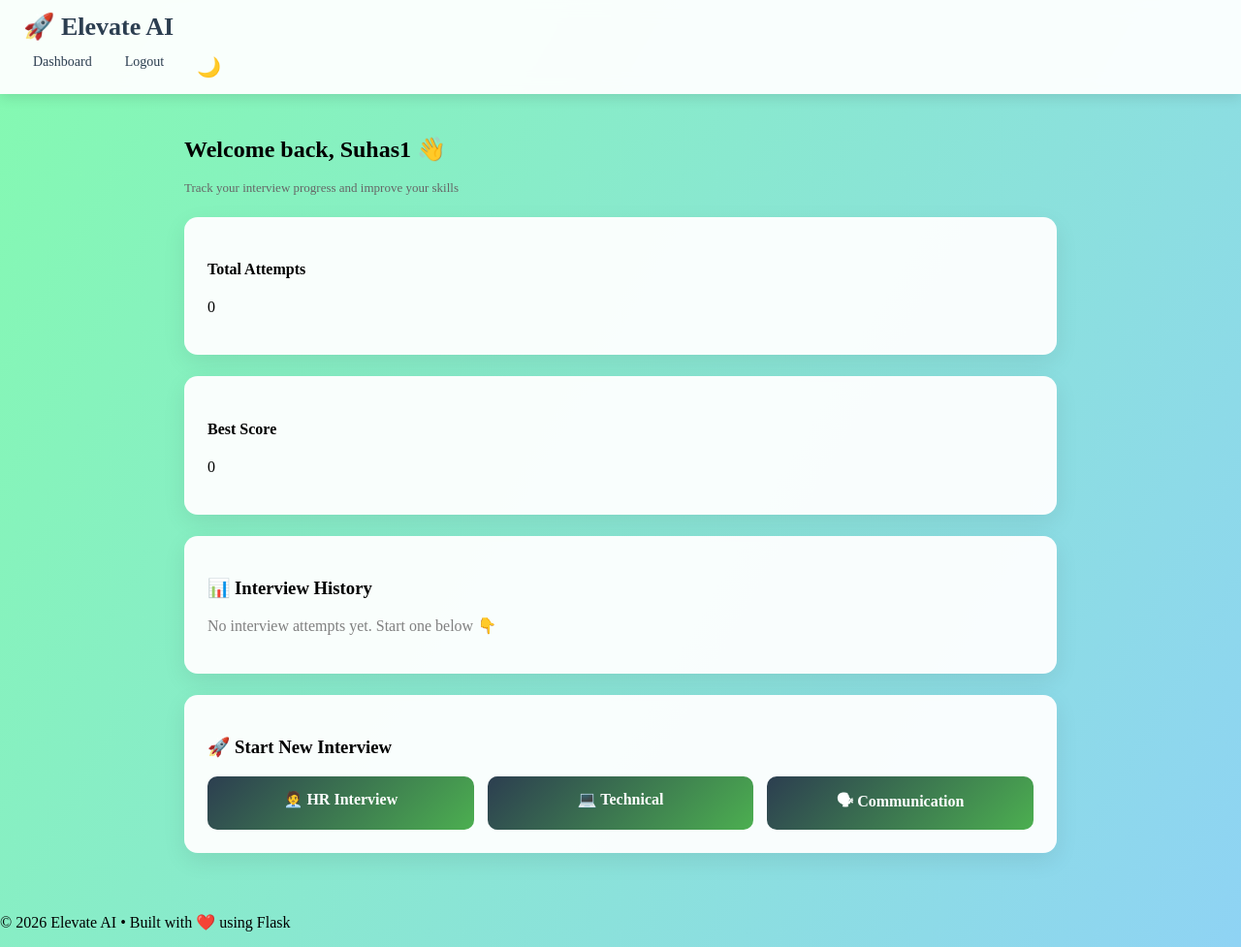
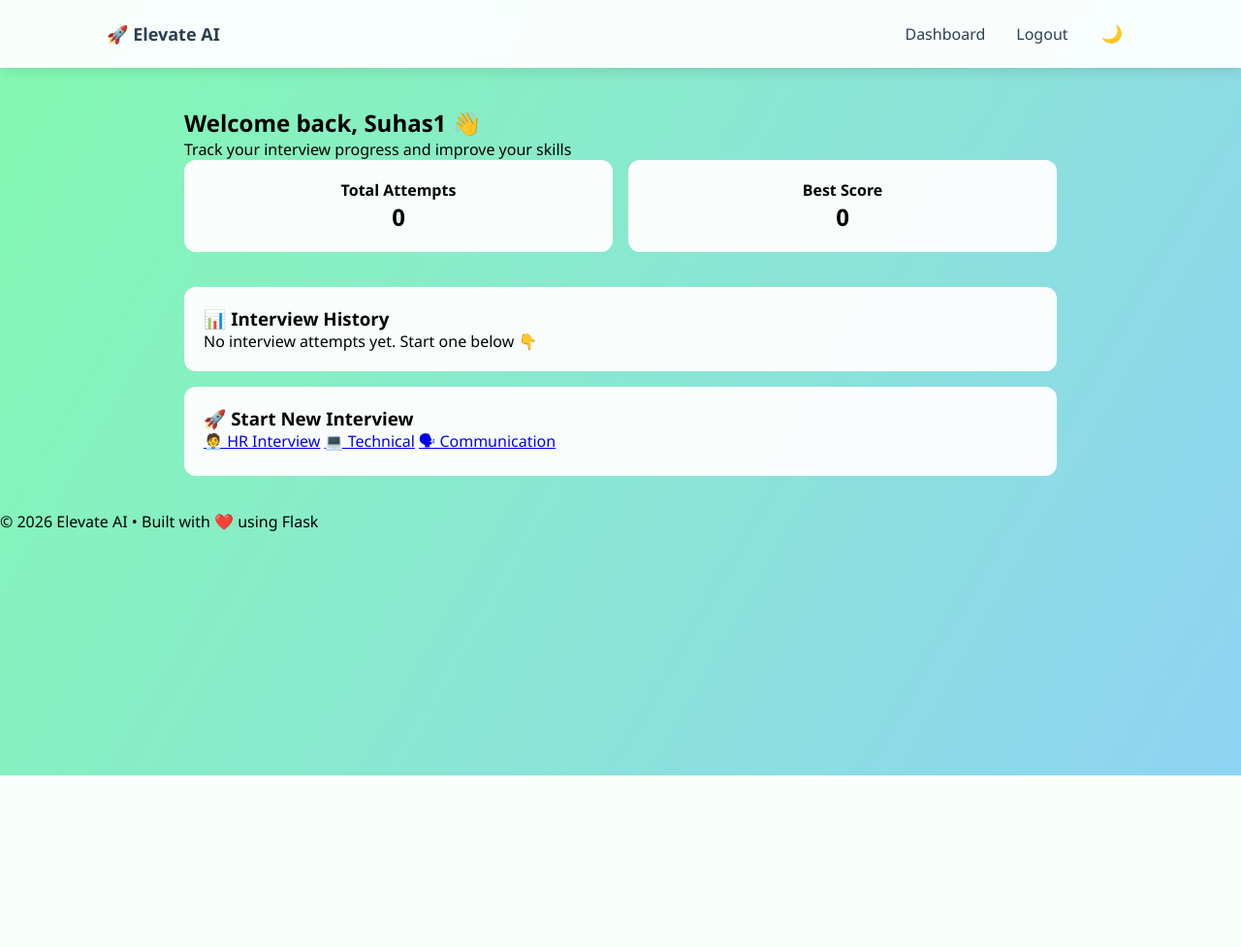
Before and after one commit to Suhas-H-N/ElevateAI, a Flask app: page /dashboard in a window 1280 px wide. Shown: the whole page at 97% size. After the commit the page ends 800 px from the top, so only its background shows below. Run offline with Flask 3, Linux system fonts and the light colour scheme; a user stored in the database is signed in; data that the repository does not hold is empty.

Commit message:
feat: redesign UI with modern styling, dark mode, and improved layout

```diff
--- a/static/style.css
+++ b/static/style.css
@@ -1,126 +1,240 @@
-/* ===== GLOBAL BODY FIX ===== */
-/* ===== GLOBAL BODY ===== */
+/* ===== GLOBAL RESET ===== */
+* {
+    margin: 0;
+    padding: 0;
+    box-sizing: border-box;
+}
+
+/* ===== BODY ===== */
 body {
-    font-family: 'Times New Roman', Times, serif;
+    font-family: 'Segoe UI', sans-serif;
     background: linear-gradient(120deg, #84FAB0, #8FD3F4);
-    margin: 0;
     min-height: 100vh;
-    padding-top: 80px; /* navbar space */
+    padding-top: 80px;
     transition: all 0.3s ease;
 }
 
-/* ===== CONTAINER ===== */
-.container {
-    background: rgba(255, 255, 255, 0.95);
-    backdrop-filter: blur(12px);
-    padding: 40px 32px;
-    border-radius: 16px;
-    box-shadow: 0 10px 30px rgba(0,0,0,0.15);
-    text-align: center;
-    width: 340px;
-
-    /* ✅ center properly */
-    margin: 40px auto;
+/* ===== MAIN WRAPPER ===== */
+.main-container {
+    width: 100%;
+    max-width: 1100px;
+    margin: auto;
+    padding: 20px;
 }
 
-/* ===== LOGO ===== */
-.logo {
-    font-size: 26px;
-    font-weight: 600;
-    margin-bottom: 6px;
+/* ===== NAVBAR ===== */
+.navbar {
+    position: fixed;
+    top: 0;
+    width: 100%;
+    background: rgba(255,255,255,0.95);
+    backdrop-filter: blur(10px);
+    box-shadow: 0 4px 12px rgba(0,0,0,0.1);
+    z-index: 1000;
 }
 
-.subtitle {
-    color: #666;
-    font-size: 13px;
-    margin-bottom: 22px;
+.nav-container {
+    max-width: 1100px;
+    margin: auto;
+    padding: 12px 20px;
+    display: flex;
+    justify-content: space-between;
+    align-items: center;
 }
 
-/* ===== HEADINGS ===== */
-h2 {
-    margin-bottom: 18px;
+.logo {
     font-weight: 600;
+    font-size: 18px;
+    text-decoration: none;
+    color: #2C3E50;
+}
+
+.nav-right {
+    display: flex;
+    align-items: center;
+    gap: 12px;
+}
+
+.nav-right a {
+    text-decoration: none;
+    font-weight: 500;
+    padding: 6px 10px;
+    border-radius: 6px;
+    color: #2C3E50;
+}
+
+.nav-right a:hover {
+    background: rgba(0,0,0,0.08);
+}
+
+/* ===== THEME BUTTON ===== */
+.theme-toggle {
+    background: none;
+    border: none;
+    font-size: 18px;
+    cursor: pointer;
+}
+
+/* ===== FLASH ===== */
+.flash-container {
+    max-width: 600px;
+    margin: 10px auto;
+}
+
+.flash {
+    padding: 12px;
+    border-radius: 8px;
+    margin-bottom: 10px;
+    text-align: center;
+    font-size: 14px;
+}
+
+.flash.success { background: #D4EDDA; color: #155724; }
+.flash.danger { background: #F8D7DA; color: #721C24; }
+.flash.warning { background: #FFF3CD; color: #856404; }
+.flash.info { background: #D1ECF1; color: #0C5460; }
+
+/* ===== AUTH (LOGIN/SIGNUP) ===== */
+.auth-container {
+    display: flex;
+    justify-content: center;
+    align-items: center;
+}
+
+.auth-card {
+    width: 100%;
+    max-width: 380px;
+    background: rgba(255,255,255,0.95);
+    padding: 30px;
+    border-radius: 14px;
+    box-shadow: 0 10px 28px rgba(0,0,0,0.12);
+    text-align: center;
 }
 
 /* ===== INPUTS ===== */
-input {
+input, textarea {
     width: 100%;
     padding: 12px;
     margin: 10px 0;
+    border-radius: 8px;
     border: 1px solid #ddd;
-    border-radius: 8px;
     outline: none;
-    font-size: 14px;
-    transition: 0.2s;
-    box-sizing: border-box;
 }
 
-input:focus {
-    border-color: #4CAF50;
-    box-shadow: 0 0 0 2px rgba(76, 175, 80, 0.15);
+input:focus, textarea:focus {
+    border-color: #4A90E2;
 }
 
-/* ===== PASSWORD WRAPPER ===== */
+/* ===== PASSWORD ===== */
 .password-wrapper {
     position: relative;
 }
 
 .toggle-eye {
     position: absolute;
-    right: 12px;
+    right: 10px;
     top: 50%;
     transform: translateY(-50%);
     cursor: pointer;
-    font-size: 14px;
-    opacity: 0.7;
-}
-
-.toggle-eye:hover {
-    opacity: 1;
 }
 
 /* ===== BUTTON ===== */
-/* ===== BUTTON STYLE ===== */
-button {
+button, .auth-btn {
     width: 100%;
     padding: 12px;
-    margin-top: 10px;
-    background: #4A90E2; /* light professional blue */
+    background: #4A90E2;
     border: none;
     color: white;
-    font-size: 15px;
     border-radius: 8px;
     cursor: pointer;
-    font-weight: 500;
-    transition: all 0.25s ease;
 }
 
-/* Hover */
 button:hover {
     background: #357ABD;
-    transform: translateY(-1px);
-    box-shadow: 0 4px 12px rgba(0,0,0,0.15);
-}
-/* ===== LINKS ===== */
-.bottom-text {
-    margin-top: 18px;
-    font-size: 14px;
 }
 
-a {
-    color: #2C3E50;
-    font-weight: 600;
-    text-decoration: none;
+/* ===== DASHBOARD ===== */
+.dashboard-container {
+    max-width: 900px;
+    margin: auto;
 }
 
-/* ===== THEME TOGGLE ===== */
-.theme-toggle {
-    font-size: 20px;
-    cursor: pointer;
-    background: none;
-    border: none;
-    padding: 4px 6px;
-    margin-left: 4px;
+.stats-grid {
+    display: grid;
+    grid-template-columns: repeat(auto-fit, minmax(200px, 1fr));
+    gap: 16px;
+    margin-bottom: 20px;
+}
+
+.stat-card {
+    text-align: center;
+}
+
+.stat-number {
+    font-size: 24px;
+    font-weight: bold;
+}
+
+/* ===== CARD ===== */
+.card {
+    background: rgba(255,255,255,0.95);
+    padding: 20px;
+    border-radius: 12px;
+    margin-bottom: 16px;
+}
+
+/* ===== INTERVIEW ===== */
+.interview-container {
+    max-width: 800px;
+    margin: auto;
+}
+
+.interview-card {
+    background: rgba(255,255,255,0.95);
+    padding: 25px;
+    border-radius: 14px;
+}
+
+.question-box {
+    background: rgba(0,0,0,0.05);
+    padding: 15px;
+    border-radius: 8px;
+    margin: 15px 0;
+}
+
+/* ===== PROGRESS BAR ===== */
+.progress-bar {
+    height: 6px;
+    background: #ddd;
+    border-radius: 6px;
+    overflow: hidden;
+    margin-bottom: 10px;
+}
+
+.progress-fill {
+    height: 100%;
+    background: #4A90E2;
+}
+
+/* ===== RESULT ===== */
+.result-container {
+    max-width: 700px;
+    margin: auto;
+}
+
+.result-card {
+    background: rgba(255,255,255,0.95);
+    padding: 25px;
+    border-radius: 14px;
+    text-align: center;
+}
+
+.score-box {
+    background: linear-gradient(135deg, #2C3E50, #4CAF50);
+    color: white;
+    padding: 20px;
+    border-radius: 12px;
+    margin: 20px 0;
 }
 
 /* ===== DARK MODE ===== */
@@ -129,329 +243,20 @@ body.dark {
     color: white;
 }
 
-body.dark .container {
-    background: rgba(40, 40, 40, 0.95);
-}
-
-body.dark input {
-    background: #333;
-    color: white;
-    border: 1px solid #555;
-}
-
-body.dark a {
-    color: #8FD3F4;
-}
-
-/* ===== MOBILE RESPONSIVE ===== */
-@media (max-width: 480px) {
-    .container {
-        width: 90%;
-        padding: 30px 22px;
-    }
-
-    body {
-        padding: 20px;
-        align-items: center;
-    }
-}
-
-/* ===== ANIMATION ===== */
-@keyframes fadeIn {
-    from {
-        opacity: 0;
-        transform: translateY(15px);
-    }
-    to {
-        opacity: 1;
-        transform: translateY(0);
-    }
-}
-/* ===== DASHBOARD ===== */
-.dashboard-container {
-    width: 100%;
-    max-width: 900px;
-    margin: 20px auto;
-    padding: 20px;
-}
-
-.dashboard-title {
-    margin-bottom: 20px;
-}
-
-/* ===== CARD ===== */
-.card {
-    background: rgba(255,255,255,0.95);
-    padding: 24px;
-    border-radius: 14px;
-    margin-bottom: 22px;
-    box-shadow: 0 8px 24px rgba(0,0,0,0.08);
-}
-
-/* dark */
-body.dark .card {
+body.dark .card,
+body.dark .auth-card,
+body.dark .interview-card,
+body.dark .result-card {
     background: rgba(40,40,40,0.95);
 }
 
-/* ===== SCORES ===== */
-.score-list {
-    display: flex;
-    flex-direction: column;
-    gap: 10px;
-}
-
-.score-item {
-    display: flex;
-    justify-content: space-between;
-    padding: 10px 14px;
-    border-radius: 8px;
-    background: rgba(0,0,0,0.04);
-}
-
-body.dark .score-item {
-    background: rgba(255,255,255,0.06);
-}
-
-.empty-text {
-    color: gray;
-}
-
-/* ===== INTERVIEW GRID ===== */
-.interview-grid {
-    display: grid;
-    grid-template-columns: repeat(auto-fit, minmax(180px, 1fr));
-    gap: 14px;
-    margin-top: 10px;
-}
-
-.interview-btn {
-    display: block;
-    padding: 14px;
-    border-radius: 10px;
-    text-align: center;
-    text-decoration: none;
-    font-weight: 600;
-    color: white;
-    background: linear-gradient(135deg, #2C3E50, #4CAF50);
-    transition: 0.25s ease;
-}
-
-.interview-btn:hover {
-    transform: translateY(-2px);
-    box-shadow: 0 6px 18px rgba(0,0,0,0.18);
-}
-
-/* ===== USER BADGE ===== */
-.user-badge {
-    font-weight: 500;
-    opacity: 0.9;
-}
-/* ===== INTERVIEW PAGE ===== */
-.interview-container {
-    width: 100%;
-    max-width: 800px;
-    margin: 20px auto;
-    padding: 20px;
-}
-
-.interview-card {
-    background: rgba(255,255,255,0.96);
-    padding: 28px;
-    border-radius: 16px;
-    box-shadow: 0 10px 28px rgba(0,0,0,0.12);
-}
-
-body.dark .interview-card {
-    background: rgba(40,40,40,0.96);
-}
-
-/* ===== QUESTION BOX ===== */
-.question-box {
-    background: rgba(0,0,0,0.04);
-    padding: 16px;
-    border-radius: 10px;
-    margin: 16px 0 18px;
-    line-height: 1.5;
-}
-
-body.dark .question-box {
-    background: rgba(255,255,255,0.06);
-}
-
-/* ===== TEXTAREA ===== */
-textarea {
-    width: 100%;
-    padding: 14px;
-    border-radius: 10px;
-    border: 1px solid #ddd;
-    resize: vertical;
-    font-family: 'Poppins', sans-serif;
-    margin-bottom: 14px;
-    box-sizing: border-box;
-}
-
-textarea:focus {
-    outline: none;
-    border-color: #4CAF50;
-    box-shadow: 0 0 0 2px rgba(76,175,80,0.15);
-}
-
+body.dark input,
 body.dark textarea {
     background: #333;
     color: white;
     border: 1px solid #555;
 }
 
-/* ===== NEXT BUTTON ===== */
-.next-btn {
-    width: 100%;
-    padding: 13px;
-    border-radius: 10px;
-    font-weight: 600;
-}
-
-/* ===== BACK LINK ===== */
-.back-link {
-    display: inline-block;
-    margin-top: 14px;
-    font-size: 14px;
-    text-decoration: none;
-    font-weight: 500;
-}
-/* ===== RESULT PAGE ===== */
-.result-container {
-    width: 100%;
-    max-width: 800px;
-    margin: 20px auto;
-    padding: 20px;
-}
-
-.result-card {
-    background: rgba(255,255,255,0.96);
-    padding: 30px;
-    border-radius: 18px;
-    box-shadow: 0 12px 30px rgba(0,0,0,0.12);
-    text-align: center;
-}
-
-body.dark .result-card {
-    background: rgba(40,40,40,0.96);
-}
-
-/* ===== SUCCESS TITLE ===== */
-.success-title {
-    margin-bottom: 20px;
-}
-
-/* ===== SCORE BOX ===== */
-.score-box {
-    background: linear-gradient(135deg, #2C3E50, #4CAF50);
-    color: white;
-    padding: 18px;
-    border-radius: 14px;
-    margin: 18px 0 26px;
-}
-
-.score-box span {
-    display: block;
-    font-size: 14px;
-    opacity: 0.9;
-}
-
-.score-box strong {
-    font-size: 26px;
-}
-
-/* ===== FEEDBACK ===== */
-.feedback-title {
-    margin-bottom: 12px;
-}
-
-.feedback-list {
-    text-align: left;
-    margin: 0 auto 20px;
-    padding-left: 18px;
-    line-height: 1.6;
-}
-
-/* ===== DASHBOARD BUTTON ===== */
-.dashboard-btn {
-    display: inline-block;
-    padding: 12px 18px;
-    background: #4A90E2;
-    color: white;
-    border-radius: 8px;
-    text-decoration: none;
-    font-weight: 500;
-    transition: 0.25s ease;
-}
-
-.dashboard-btn:hover {
-    transform: translateY(-2px);
-    box-shadow: 0 6px 18px rgba(0,0,0,0.18);
-}
-    transform: translateY(-2px);
-    box-shadow: 0 6px 18px rgba(0,0,0,0.18);
-}
-.signup-btn {
-    background: #5CB85C;
-}
-
-.signup-btn:hover {
-    background: #4CA64C;
-}
-.navbar {
-    position: fixed;
-    top: 0;
-    left: 0;
-    width: 100%;
-    box-sizing: border-box;
-}
-/* ===== NAVBAR ===== */
-.navbar {
-    position: fixed;
-    top: 0;
-    left: 0;
-    width: 100%;
-    background: rgba(255,255,255,0.95);
-    backdrop-filter: blur(10px);
-    display: flex;
-    justify-content: space-between;
-    align-items: center;
-    padding: 12px 24px;
-    box-shadow: 0 4px 12px rgba(0,0,0,0.1);
-    z-index: 1000;
-}
-
-.nav-left {
-    font-weight: 600;
-    font-size: 18px;
-}
-
-.nav-right {
-    display: flex;
-    align-items: center;
-    gap: 14px;
-}
-
-.nav-right a {
-    font-size: 14px;
-}
-
 body.dark .navbar {
     background: rgba(30,30,30,0.95);
 }
-.nav-right a {
-    font-weight: 500;
-    padding: 6px 10px;
-    border-radius: 6px;
-}
-
-.nav-right a:hover {
-    background: rgba(0,0,0,0.08);
-}
-.question-progress {
-    font-size: 14px;
-    color: gray;
-    margin-bottom: 10px;
-}
```
